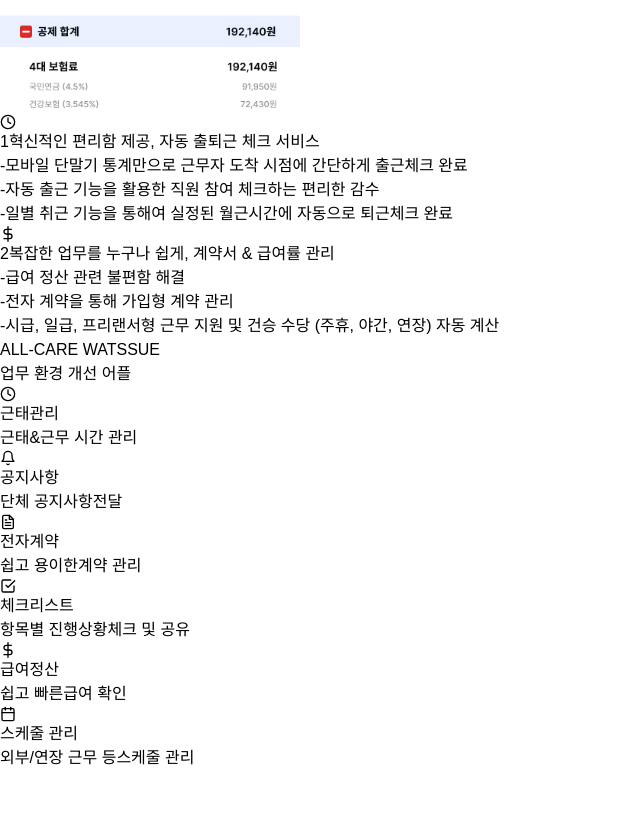
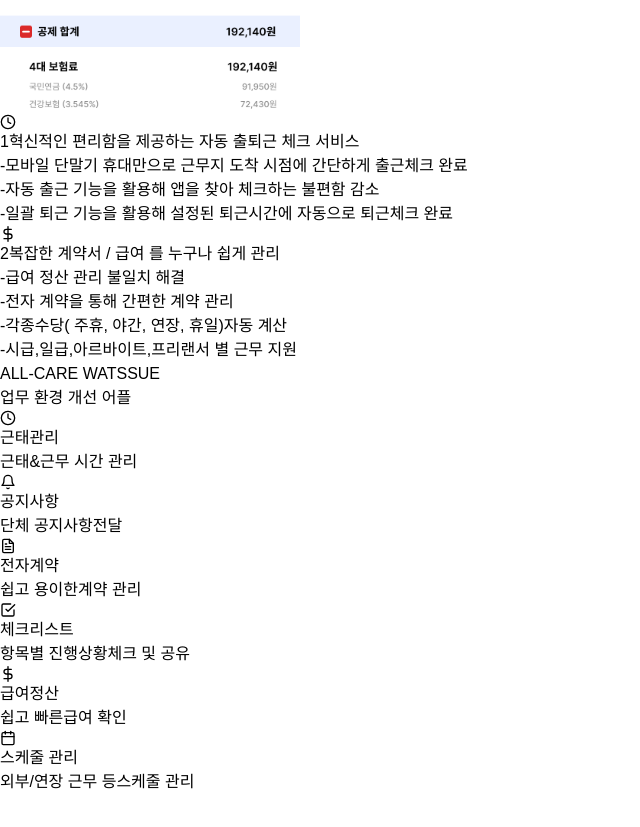
Before and after one commit to Souravhere/spacethings, a Next.js app: page / in a window 1280 px wide. Shown: the part 10421-11248 px from the top of the page, without its empty margins (0-640 px from the left). Built offline with nearby package versions, Linux system fonts and the light colour scheme; a web font is replaced by a local one.

Commit message:
some text are update according to the task

```diff
--- a/src/components/Caresections.tsx
+++ b/src/components/Caresections.tsx
@@ -19,23 +19,22 @@ export default function CareSection() {
   const features = [
     {
       number: "1",
-      title: "혁신적인 편리함 제공, ",
-      titleHighlight: "자동 출퇴근 체크 서비스",
+      title: <span>혁신적인 편리함을 제공하는 <span className='text-blue-600'>자동 출퇴근 체크</span> 서비스</span>,
       points: [
-        "모바일 단말기 통계만으로 근무자 도착 시점에 간단하게 출근체크 완료",
-        "자동 출근 기능을 활용한 직원 참여 체크하는 편리한 감수",
-        "일별 취근 기능을 통해여 실정된 월근시간에 자동으로 퇴근체크 완료"
+        "모바일 단말기 휴대만으로 근무지 도착 시점에 간단하게 출근체크 완료",
+        "자동 출근 기능을 활용해 앱을 찾아 체크하는 불편함 감소",
+        "일괄 퇴근 기능을 활용해 설정된 퇴근시간에 자동으로 퇴근체크 완료"
       ],
       icon: <FiClock className="w-6 h-6" />
     },
     {
       number: "2",
-      title: "복잡한 업무를 누구나 쉽게, ",
-      titleHighlight: "계약서 & 급여률 관리",
+      title: <span>복잡한 <span className='text-blue-600'>계약서 / 급여</span> 를 누구나 쉽게 관리</span>,
       points: [
-        "급여 정산 관련 불편함 해결",
-        "전자 계약을 통해 가입형 계약 관리",
-        "시급, 일급, 프리랜서형 근무 지원 및 건승 수당 (주휴, 야간, 연장) 자동 계산"
+        "급여 정산 관리 불일치 해결",
+        "전자 계약을 통해 간편한 계약 관리",
+        "각종수당( 주휴, 야간, 연장, 휴일)자동 계산 ",
+        "시급,일급,아르바이트,프리랜서 별 근무 지원"
       ],
       icon: <FiDollarSign className="w-6 h-6" />
     }
@@ -136,7 +135,6 @@ export default function CareSection() {
                   <h3 className="text-xl font-semibold mb-2">
                     <span className="text-amber-500 mr-2">{feature.number}</span>
                     <span className="break-keep">{feature.title}</span>
-                    <span className="text-blue-600 break-keep">{feature.titleHighlight}</span>
                   </h3>
                   <ul className="space-y-2">
                     {feature.points.map((point, i) => (
```
